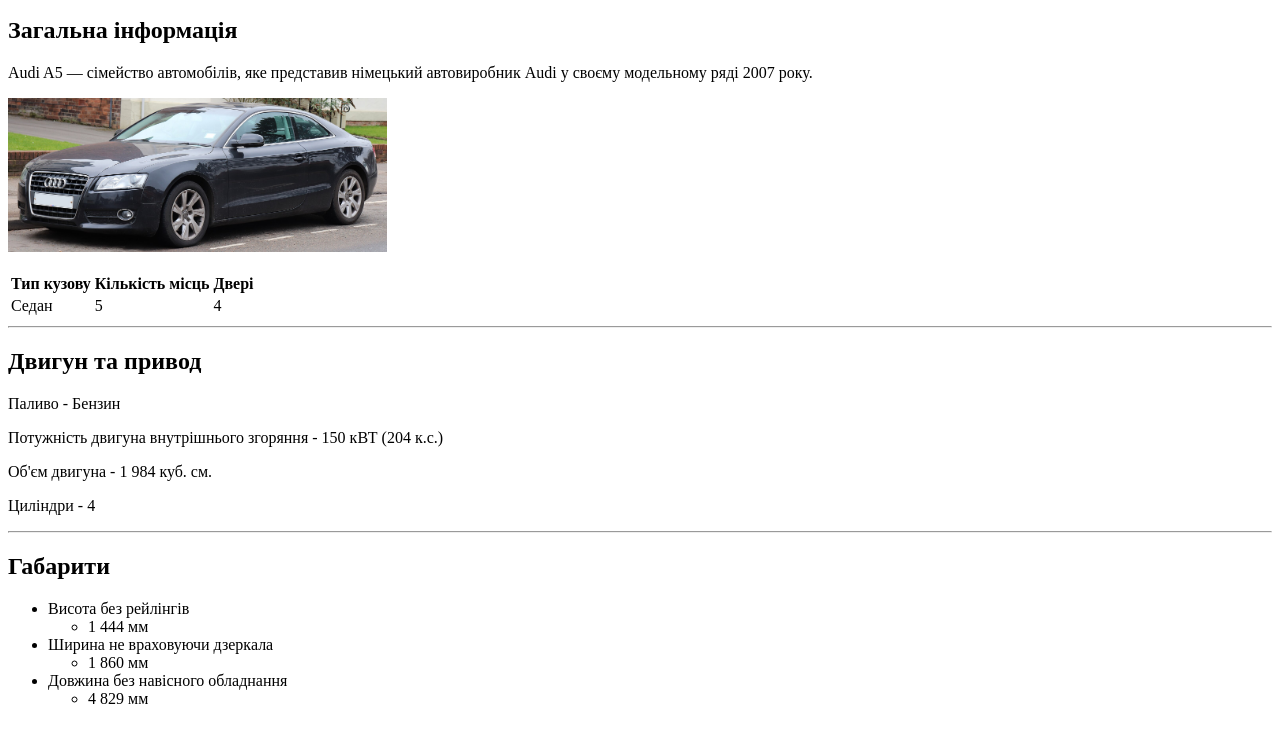
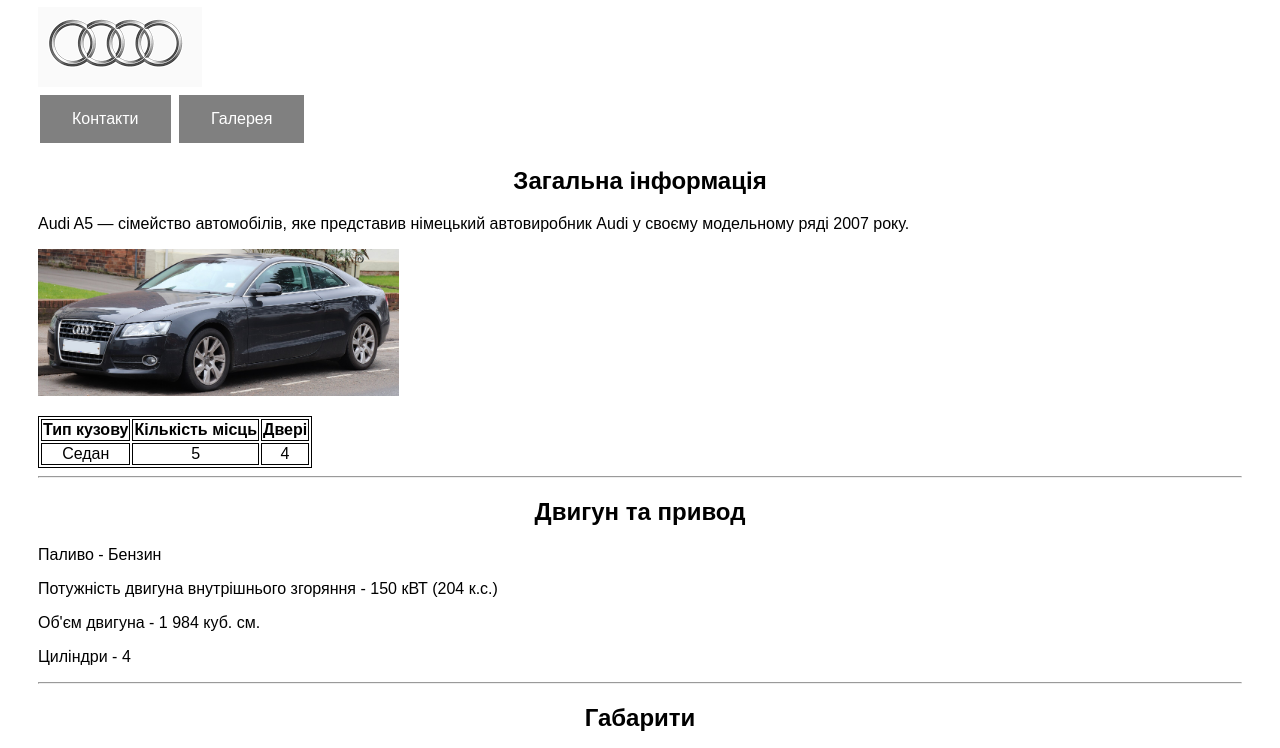
Before and after one commit to Valentyn222m/githomework, a plain HTML site: page index.html in a window 1280 px wide. Shown: the part 101-849 px from the top of the page. Before the commit the page ends 825 px from the top, so only its background shows below. Drawn offline with Linux system fonts and the light colour scheme.

Commit message:
add new file

```diff
--- a/index.html
+++ b/index.html
@@ -2,20 +2,31 @@
 <html lang="uk">
 <head>
     <meta charset="UTF-8">
+	<link rel="stylesheet" type="text/css" href="styles.css">
     <title>Audi A5(8T/8F)</title>
-
 </head>
 <body>
+
     <h1>Audi A5 (8T/8F)</h1>
-	<a href="pages/contact.html">Контакти</a>
-	  <a href="pages/gallery.html">Галерея</a>
 
 
-	 <h2>Загальна інформація</h2>
+	<div id="example1">
+	<img src="photo/images.jpg" alt="audi" loading="lazy";/>
+</div>
+
+<div id = "menu">
+<a href="pages/contact.html" class="button1">Контакти</a>
+
+
+	<a href="pages/gallery.html" class="button2">Галерея</a>
+
+</div>
+
+	<h2>Загальна інформація</h2>
 	<p>Audi A5 — сімейство автомобілів, яке представив німецький автовиробник Audi у своєму модельному ряді 2007 року.<p/>
 
 	<img src="photo/audi.jpg" alt="audi" loading="lazy" style="width: 30%; height:20%";/>
-
+<div id ="table">
 <table>
   <tr>
     <th>Тип кузову</th>
@@ -30,7 +41,7 @@
   </tr>
 </table>
 <hr>
-
+</div>
 <h2>Двигун та привод</h2>
 <p>Паливо - Бензин<p/>
 
--- /dev/null
+++ b/styles.css
@@ -0,0 +1,53 @@
+ body {
+  padding: 20px 30px;
+  font-family: Arial, sans-serif;
+  }
+h1 {
+	 text-align: center;
+ }
+ h2 {
+	 text-align: center;
+ }
+#example1 {
+  background: url(photo/images.jpg/);
+  background-size: contain;
+}
+#menu {
+background-color: white;
+  border: none;
+  color: black;
+  text-align: left;
+  text-decoration: none;
+}
+.button1 {
+	background-color: gray;
+  border: none;
+  color: white;
+  padding: 15px 32px;
+  text-align: center;
+  text-decoration: none;
+  display: inline-block;
+  font-size: 16px;
+  margin: 4px 2px;
+  cursor: pointer;
+}
+.button2{
+	background-color: gray;
+  border: none;
+  color: white;
+  padding: 15px 32px;
+  text-align: center;
+  text-decoration: none;
+  display: inline-block;
+  font-size: 16px;
+  margin: 4px 2px;
+  cursor: pointer;
+}
+a:hover {
+  color: black;
+
+}
+table, th, td {
+  border: 1px solid black;
+  text-align: center;
+}
```
Also changed, not shown: pages/contact.html (+9 -9 lines), pages/gallery.html (+11 -2 lines), photo/images.jpg (added).
